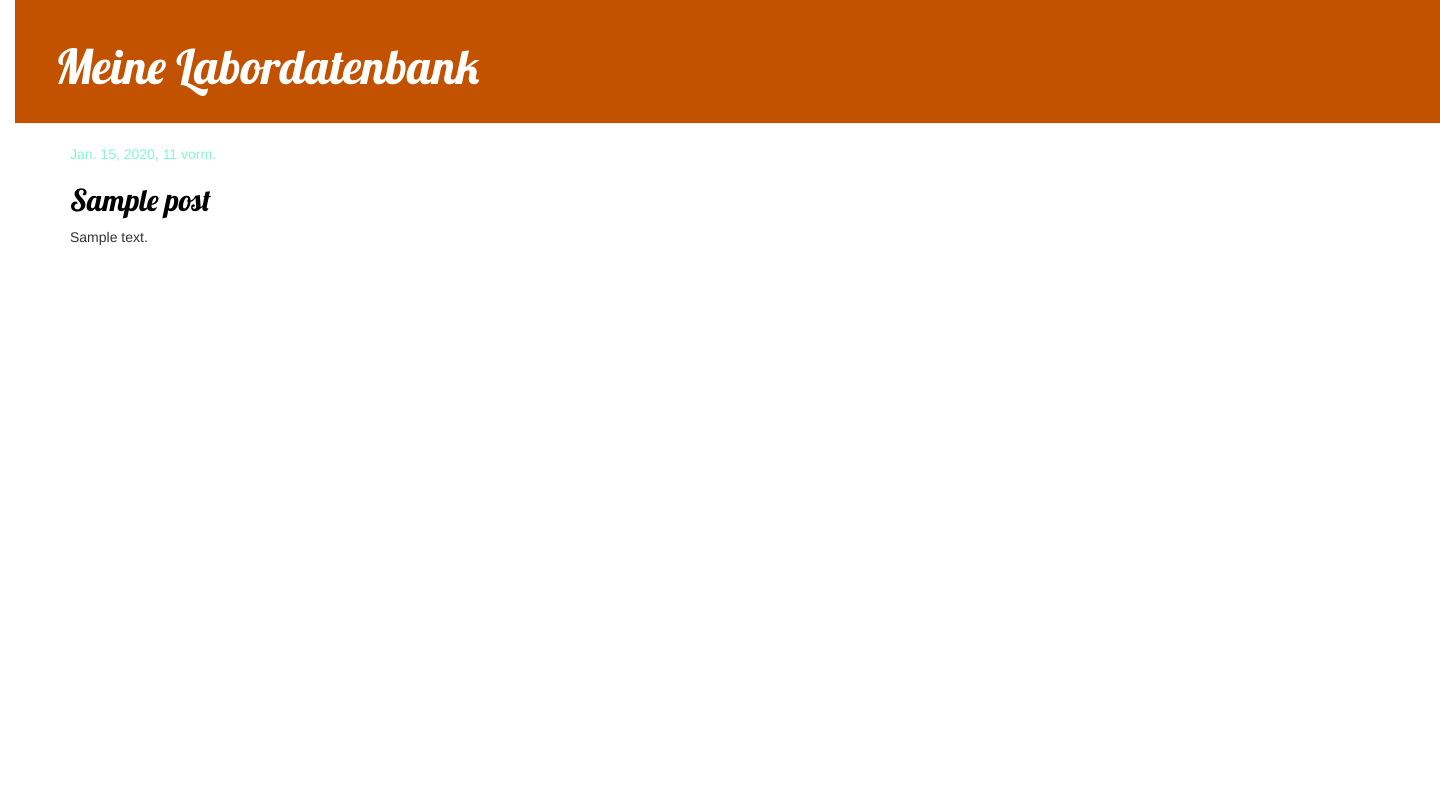
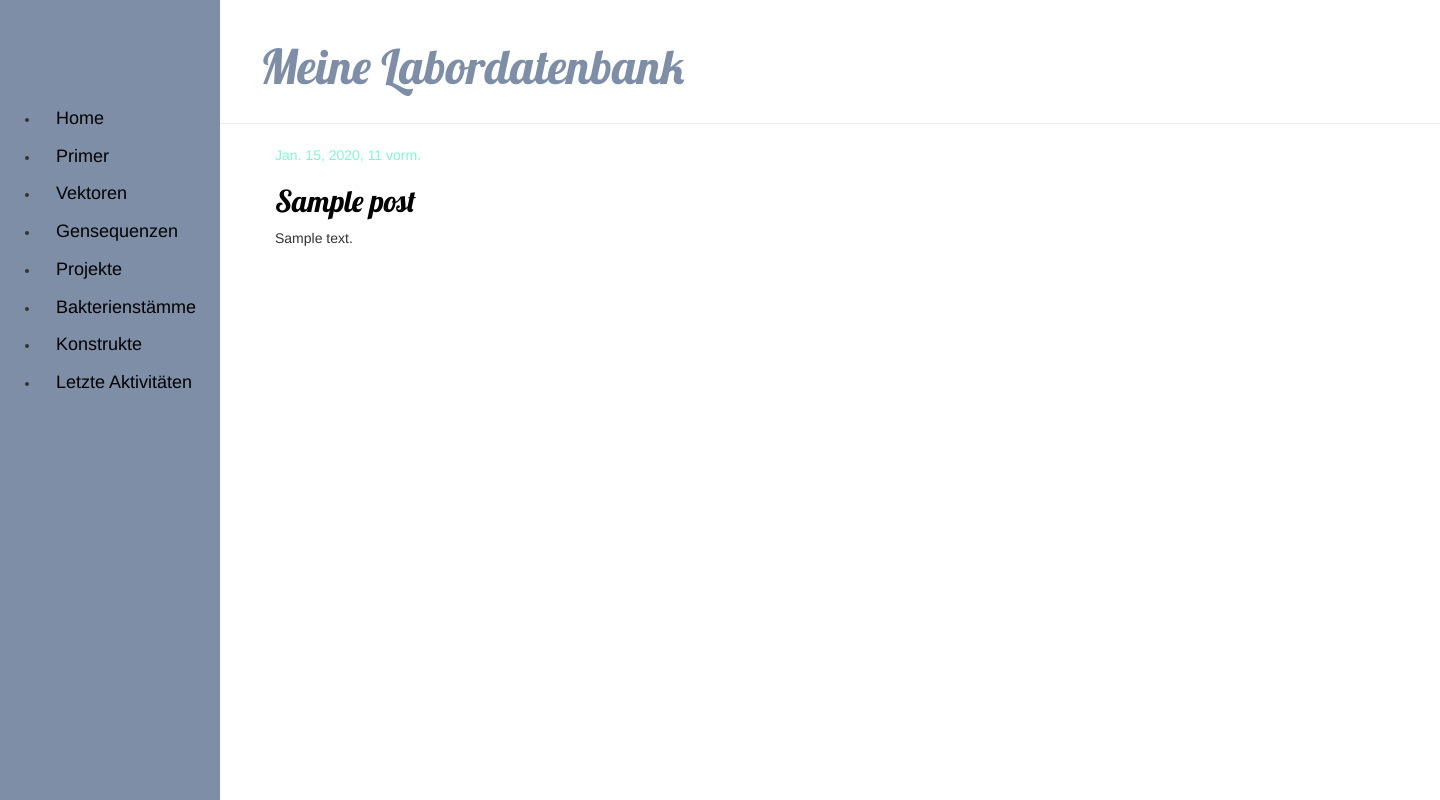
Before and after one commit to LaurinePa/my-first-blog, a Django app: page / in a window 1440 px wide. Run offline with Django 3.2, Linux system fonts and the light colour scheme; tables that the repository leaves empty hold one stand-in row (values such as "Sample post"); some libraries are stand-ins or nearby versions.

Commit message:
Modified CSS with Sidebar

```diff
--- a/blog/static/css/blog.css
+++ b/blog/static/css/blog.css
@@ -1,20 +1,20 @@
 h1 a, h2 a {
-    color: #C25100;
+    color: #7e8ea7;
     font-family: 'Lobster';
 }
 
 body {
-    padding-left: 15px;
+    padding-left: 220px;
 }
 
 .page-header {
-    background-color: #C25100;
+  /* background-color: #C25100; */
     margin-top: 0;
     padding: 20px 20px 20px 40px;
 }
 
 .page-header h1, .page-header h1 a, .page-header h1 a:visited, .page-header h1 a:active {
-    color: #ffffff;
+    color: #7e8ea7;
     font-size: 36pt;
     text-decoration: none;
 }
@@ -53,3 +53,23 @@ h1, h2, h3, h4 {
 .post h2 a, .post h2 a:visited {
     color: #000000;
 }
+
+.sidebar-nav {
+  height: 100%; /* Full-height: remove this if you want "auto" height */
+  width: 220px; /* Set the width of the sidebar */
+  position: fixed; /* Fixed Sidebar (stay in place on scroll) */
+  z-index: 1; /* Stay on top */
+  top: 0; /* Stay at the top */
+  left: 0;
+  background-color:  #7e8ea7; /* Black */
+  overflow-x: hidden; /* Disable horizontal scroll */
+  padding-top: 100px;
+}
+
+.sidebar-nav a {
+  padding: 6px 8px 6px 16px;
+  text-decoration: none;
+  font-size: 18px;
+  color: #000000;
+  display: block;
+}
--- a/blog/templates/blog/base.html
+++ b/blog/templates/blog/base.html
@@ -8,18 +8,37 @@
         <link rel="stylesheet" href="{% static 'css/blog.css' %}">
     </head>
 
+
    <body>
     <div class="page-header">
         <h1><a href="/">Meine Labordatenbank</a></h1>
     </div>
+
     <div class="content container">
         <div class="row">
             <div class="col-md-8">
-            {% block content %}
-            {% endblock %}
+           {% block sidebar %}
+            <ul class="sidebar-nav">
+              <li><a href="{% url 'post_list' %}">Home</a></li>
+              <li><a href="">Primer</a></li>
+              <li><a href="">Vektoren</a></li>
+              <li><a href="">Gensequenzen</a></li>
+              <li><a href="">Projekte</a></li>
+              <li><a href="">Bakterienstämme</a></li>
+              <li><a href="">Konstrukte</a></li>
+              <li><a href="">Letzte Aktivitäten</a></li>
+           </ul>
+          {% endblock %}
             </div>
         </div>
+
+    <div class="Blockinhalt">
+     {% block content %}
+     {% endblock %}
     </div>
+
+  </div>
+
 </body>
 
 </html>
```
